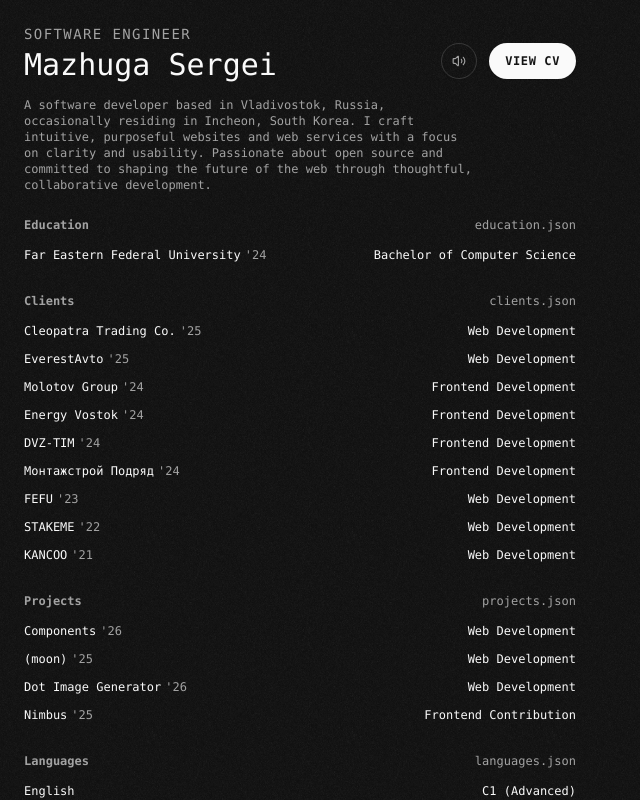
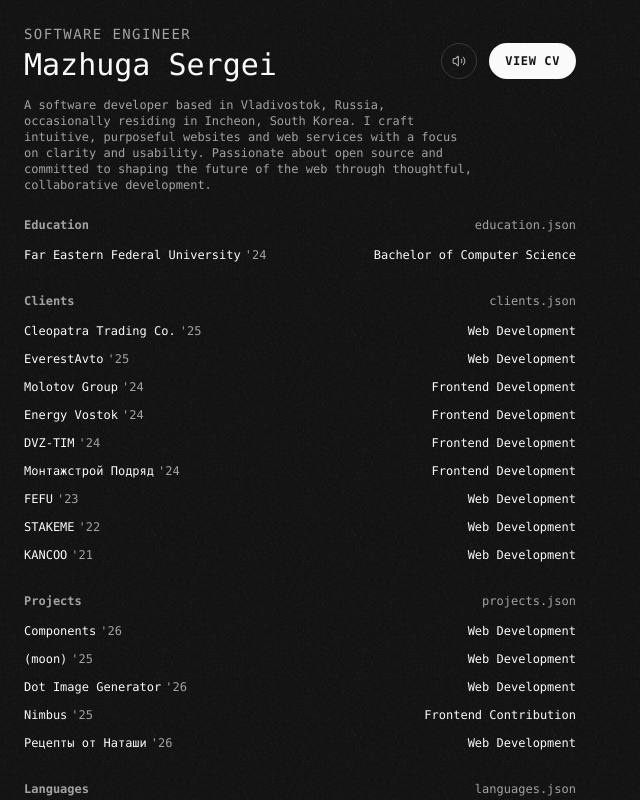
Before and after one commit to mazhugasergei/mazhugasergei.github.io, a Next.js app: page / in a window 1280 px wide. Shown: the top 800 px of the page, without its empty margins (0-640 px from the left). Built offline with nearby package versions, Linux system fonts and the light colour scheme; a web font is replaced by a local one.

Commit message:
feat: add projects list item

```diff
--- a/src/widgets/lists/ui/lists.data.ts
+++ b/src/widgets/lists/ui/lists.data.ts
@@ -33,6 +33,7 @@ export const lists: TList[] = [
 			{ name: "(moon)", href: "/the-moon", year: 25, details: "Web Development" },
 			{ name: "Dot Image Generator", href: "/dot-image-generator", year: 26, details: "Web Development" },
 			{ name: "Nimbus", href: "https://github.com/logscore/Nimbus", year: 25, details: "Frontend Contribution" },
+			{ name: "Рецепты от Наташи", href: "/recipes", year: 26, details: "Web Development" },
 		],
 	},
 	{
```
